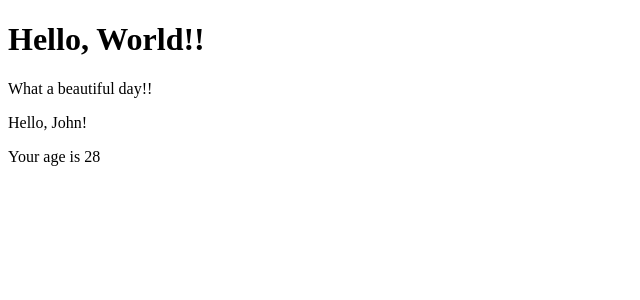
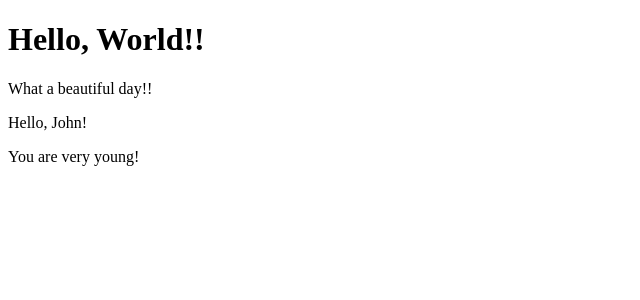
Before and after one commit to Simulaemanuele/react-exercises, a React (Create React App) app: page / in a window 1280 px wide. Shown: the top 300 px of the page, without its empty margins (0-640 px from the left). Built offline with nearby package versions, Linux system fonts and the light colour scheme.

Commit message:
exercise: basic-concepts/conditional-rendering-05 done

```diff
--- a/src/Age.js
+++ b/src/Age.js
@@ -1,7 +1,14 @@
 import React from "react";
 
-export class Age extends React.Component{
-    render(){
-        return <p>Your age is {this.props.age}</p>
+export class Age extends React.Component {
+    render() {
+        return (
+            <div>
+                {this.props.age > 18
+                ? (<p>Your age is {this.props.age}</p>)
+                : (<p>You are very young!</p>)}
+
+            </div>
+        )
     }
 }
--- a/src/App.js
+++ b/src/App.js
@@ -7,7 +7,7 @@ export class App extends React.Component{
         return(
         <div>
             <HelloWorld />
-            <Welcome name= 'John' age= {28} />
+            <Welcome name= 'John' age= {10} />
             </div>
         )
     }
@@ -17,3 +17,5 @@ export class App extends React.Component{
   se la props age sia maggiore di 18*/
 
   /*Ho dovuto togliere <strong></strong> altrimenti non riusciva a renderizzare il componente invece come stringa non ci sono problemi*/
+
+  /*Ho modificato la props age per testare il componente Age quindi vado a modificare il codice in Welcome per evitare il non render del componente*/
--- a/src/Welcome.js
+++ b/src/Welcome.js
@@ -7,8 +7,11 @@ export class Welcome extends React.Component {
             <div>
                 <p>Hello, {this.props.name ?? 'Ema'}!</p>
 
-                {this.props.age > 18 && this.props.age < 65 && this.props.name ===  'John'  && <Age age={this.props.age} />  }
+                {/* {this.props.age > 18 && this.props.age < 65 && this.props.name ===  'John'  && <Age age={this.props.age} />  } */}
+                <Age age={this.props.age} />
             </div>
         )
     }
 }
+
+/*Ho commentato il codice per evitare le restrizioni riguardo al rendering del Componente Age*/
```
